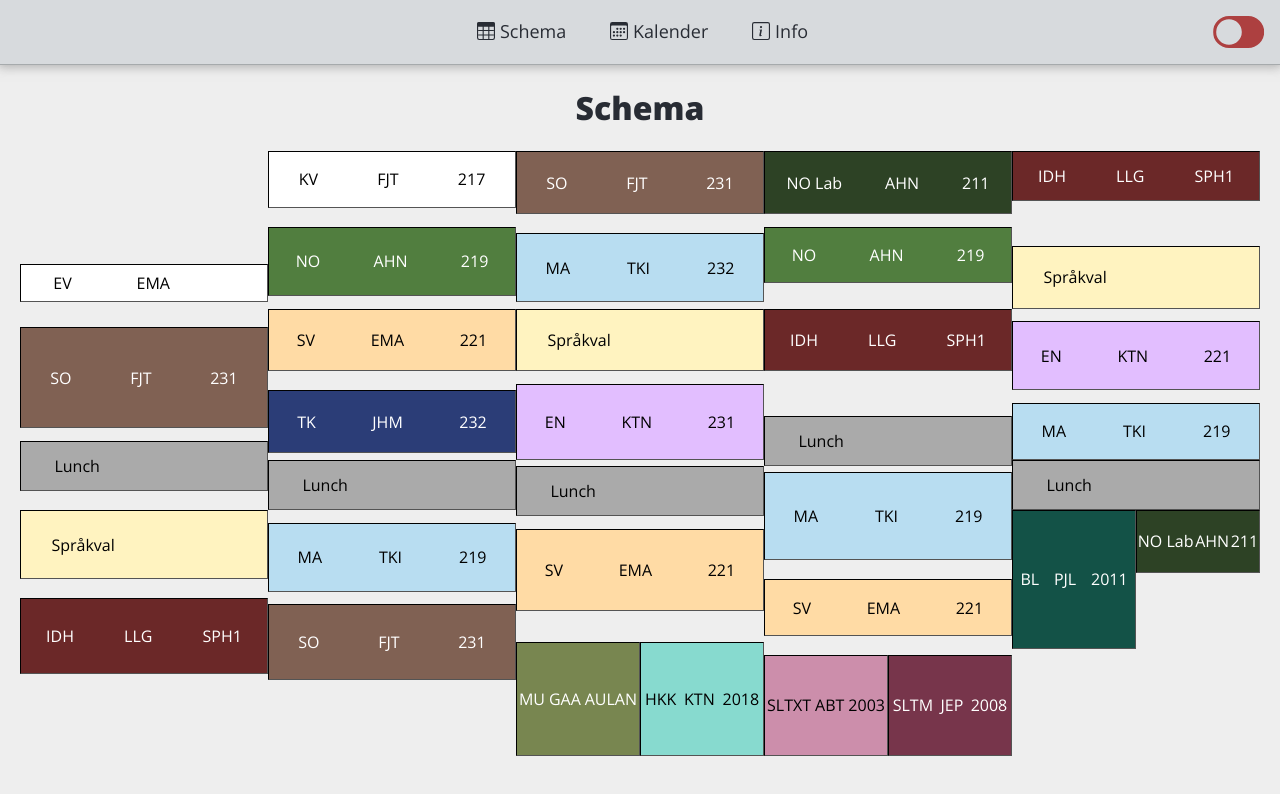
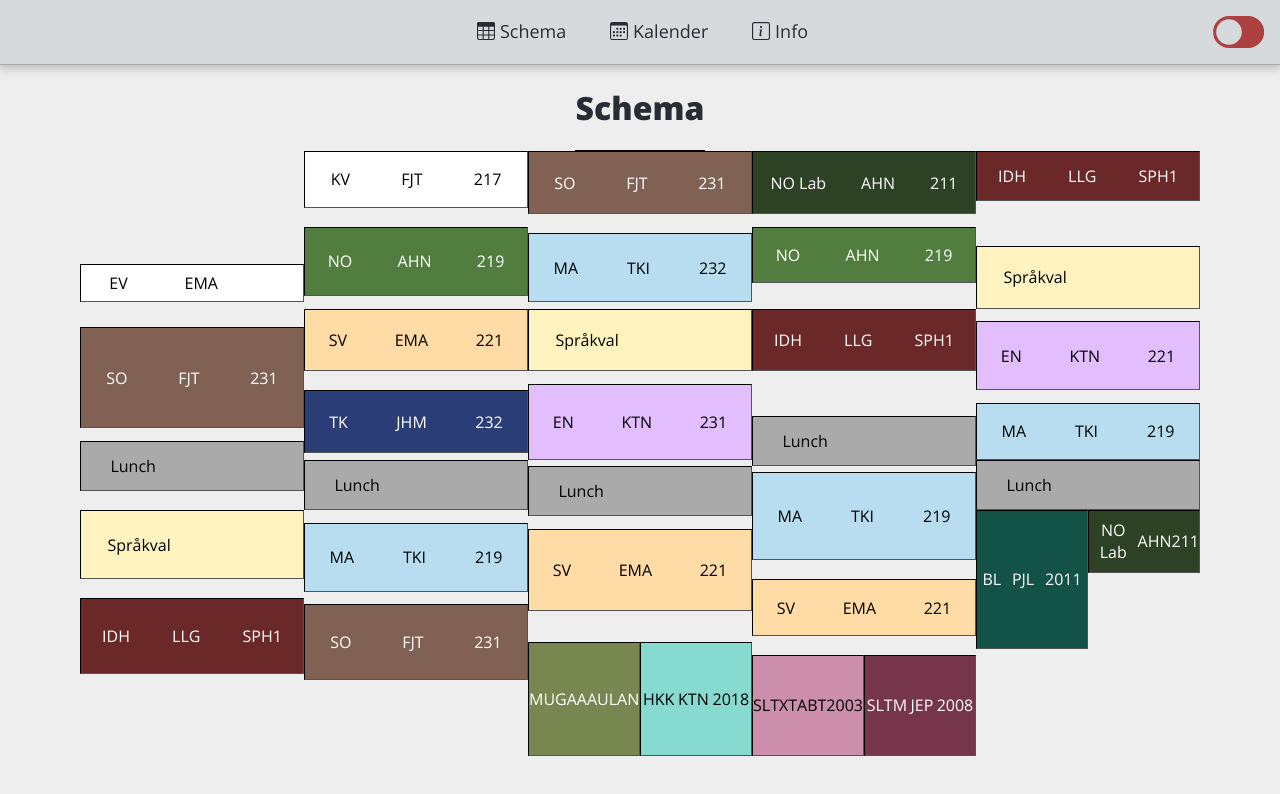
Before and after one commit to veryuniqueusername/my-react-app, a React (Create React App) app: page /schedule in a window 1280 px wide. Shown: the top 794 px of the page. Built offline with nearby package versions, Linux system fonts and the light colour scheme.

Commit message:
themechanger

```diff
--- a/src/Schedule.css
+++ b/src/Schedule.css
@@ -2,7 +2,7 @@
 	display: flex;
 	flex-direction: row;
   margin: 0;
-	padding: 20px;
+	padding: 80px;
 }
 
 .Day {
@@ -21,87 +21,9 @@
 	margin: auto;
 }
 
-.EV {
-	background-color: white;
-	color: black;
-}
-
-.KV {
-	background-color: white;
-	color: black;
-}
-
-.Lunch {
-	background-color: rgb(170, 170, 170);
-	color: black;
-}
-
-.MA {
-	background-color: rgb(184, 221, 241);
-	color: black;
-}
-
-.SV {
-	background-color: rgb(255, 219, 165);
-	color: black;
-}
-
-.EN {
-	background-color: rgb(226, 190, 255);
-	color: black;
-}
-
-.SO {
-	background-color: rgb(128, 97, 83);
+.ScheduleChanger {
+	display: inline;
+	background-color: green;
+	border: 1px solid black;
 	color: white;
 }
-
-.NO {
-	background-color: rgb(81, 126, 63);
-	color: white;
-}
-
-.NO.Lab {
-  background-color: rgb(45, 66, 37);
-	color: white;
-}
-
-.LANG {
-	background-color: rgb(255, 243, 192);
-	color: black;
-}
-
-.IDH {
-	background-color: rgb(107, 40, 40);
-	color: white;
-}
-
-.TK {
-	background-color: rgb(43, 61, 119);
-	color: white;
-}
-
-.SLTXT {
-  background-color: rgb(204, 142, 171);
-	color: black;
-}
-
-.SLTM {
-  background-color: rgb(119, 53, 75);
-	color: white;
-}
-
-.BL {
-  background-color: rgb(19, 82, 71);
-	color: white;
-}
-
-.MU {
-  background-color: rgb(120, 134, 80);
-	color: white;
-}
-
-.HKK {
-  background-color: rgb(135, 218, 207);
-	color: black;
-}
--- a/src/Schedule.tsx
+++ b/src/Schedule.tsx
@@ -1,10 +1,18 @@
 import React from 'react';
 import './Schedule.css';
+if (!localStorage.schedule) {
+	localStorage.schedule = 'Default';
+}
+import(`./scheduleColors/${localStorage.schedule}.css`);
 
 export default function Schedule() {
 	return (
 		<div>
-			<h1>Schema</h1>
+			<h1>Schema </h1>
+			<div className="ColorList">
+				<ScheduleChangerButton theme="Default" />
+				<ScheduleChangerButton theme="Grayscale" />
+			</div>
 			<div className="Schedule">
 				<ScheduleViewer day="monday" />
 				<ScheduleViewer day="tuesday" />
@@ -61,7 +69,7 @@ function scheduleCalc(obj) {
 	var styles = {
 		height: length + '%',
 		top: starting + '%',
-		width: 'calc((20% - 8px))',
+		width: 'calc((20% - 32px))',
 	};
 
 	// IF LANG
@@ -97,12 +105,12 @@ function scheduleCalc(obj) {
 		var ending2 = ((end2[0] - 6) * 60 + end2[1]) * (5 / 27) * 0.85;
 		var length2 = ending2 - starting2;
 		var classes2 = name2 + ' Subject';
-		styles.width = 'calc((20% - 8px) / 2)';
+		styles.width = 'calc((20% - 32px) / 2)';
 		var styles2 = {
 			height: length2 + '%',
 			top: starting2 + '%',
-			width: 'calc((20% - 8px) / 2)',
-			transform: 'translateX(100%)'
+			width: 'calc((20% - 32px) / 2)',
+			transform: 'translateX(100%)',
 		};
 		return (
 			<div>
@@ -120,3 +128,17 @@ function scheduleCalc(obj) {
 		);
 	}
 }
+
+function ScheduleChangerButton(props) {
+	return (
+		<div
+			className="ScheduleChanger"
+			onClick={() => {
+				localStorage.setItem('schedule', props.theme);
+				window.location.reload();
+			}}
+		>
+			{props.theme}
+		</div>
+	);
+}
--- /dev/null
+++ b/src/scheduleColors/Default.css
@@ -0,0 +1,104 @@
+:root {
+	--ev: white;
+	--kv: white;
+	--lunch: rgb(170, 170, 170);
+	--ma: rgb(184, 221, 241);
+	--sv: rgb(255, 219, 165);
+	--en: rgb(226, 190, 255);
+	--so: rgb(128, 97, 83);
+	--no: rgb(81, 126, 63);
+	--lab: rgb(45, 66, 37);
+	--sltxt: rgb(204, 142, 171);
+	--sltm: rgb(119, 53, 75);
+	--tk: rgb(43, 61, 119);
+	--hkk: rgb(135, 218, 207);
+	--mu: rgb(120, 134, 80);
+	--bl: rgb(19, 82, 71);
+	--lang: rgb(255, 243, 192);
+	--idh: rgb(107, 40, 40);
+}
+
+.EV {
+	background-color: var(--ev);
+	color: black;
+}
+
+.KV {
+	background-color: var(--kv);
+	color: black;
+}
+
+.Lunch {
+	background-color: var(--lunch);
+	color: black;
+}
+
+.MA {
+	background-color: var(--ma);
+	color: black;
+}
+
+.SV {
+	background-color: var(--sv);
+	color: black;
+}
+
+.EN {
+	background-color: var(--en);
+	color: black;
+}
+
+.SO {
+	background-color: var(--so);
+	color: white;
+}
+
+.NO {
+	background-color: var(--no);
+	color: white;
+}
+
+.NO.Lab {
+	background-color: var(--lab);
+	color: white;
+}
+
+.LANG {
+	background-color: var(--lang);
+	color: black;
+}
+
+.IDH {
+	background-color: var(--idh);
+	color: white;
+}
+
+.TK {
+	background-color: var(--tk);
+	color: white;
+}
+
+.SLTXT {
+	background-color: var(--sltxt);
+	color: black;
+}
+
+.SLTM {
+	background-color: var(--sltm);
+	color: white;
+}
+
+.BL {
+	background-color: var(--bl);
+	color: white;
+}
+
+.MU {
+	background-color: var(--mu);
+	color: white;
+}
+
+.HKK {
+	background-color: var(--hkk);
+	color: black;
+}
--- /dev/null
+++ b/src/scheduleColors/Grayscale.css
@@ -0,0 +1,104 @@
+:root {
+	--ev: white;
+	--kv: white;
+	--lunch: #dddddd;
+	--ma: #aaaaaa;
+	--sv: #aaaaaa;
+	--en: #aaaaaa;
+	--so: #666666;
+	--no: #666666;
+	--lab: #555555;
+	--sltxt: #222222;
+	--sltm: #222222;
+	--tk: #cccccc;
+	--hkk: #cccccc;
+	--mu: #333333;
+	--bl: #787878;
+	--lang: white;
+	--idh: #999999;
+}
+
+.EV {
+	background-color: var(--ev);
+	color: black;
+}
+
+.KV {
+	background-color: var(--kv);
+	color: black;
+}
+
+.Lunch {
+	background-color: var(--lunch);
+	color: black;
+}
+
+.MA {
+	background-color: var(--ma);
+	color: black;
+}
+
+.SV {
+	background-color: var(--sv);
+	color: black;
+}
+
+.EN {
+	background-color: var(--en);
+	color: black;
+}
+
+.SO {
+	background-color: var(--so);
+	color: white;
+}
+
+.NO {
+	background-color: var(--no);
+	color: white;
+}
+
+.NO.Lab {
+	background-color: var(--lab);
+	color: white;
+}
+
+.LANG {
+	background-color: var(--lang);
+	color: black;
+}
+
+.IDH {
+	background-color: var(--idh);
+	color: black;
+}
+
+.TK {
+	background-color: var(--tk);
+	color: black;
+}
+
+.SLTXT {
+	background-color: var(--sltxt);
+	color: white;
+}
+
+.SLTM {
+	background-color: var(--sltm);
+	color: white;
+}
+
+.BL {
+	background-color: var(--bl);
+	color: black;
+}
+
+.MU {
+	background-color: var(--mu);
+	color: white;
+}
+
+.HKK {
+	background-color: var(--hkk);
+	color: black;
+}
```
Also changed, not shown: src/Calendar copy.tsx (deleted, +0 -10 lines).
